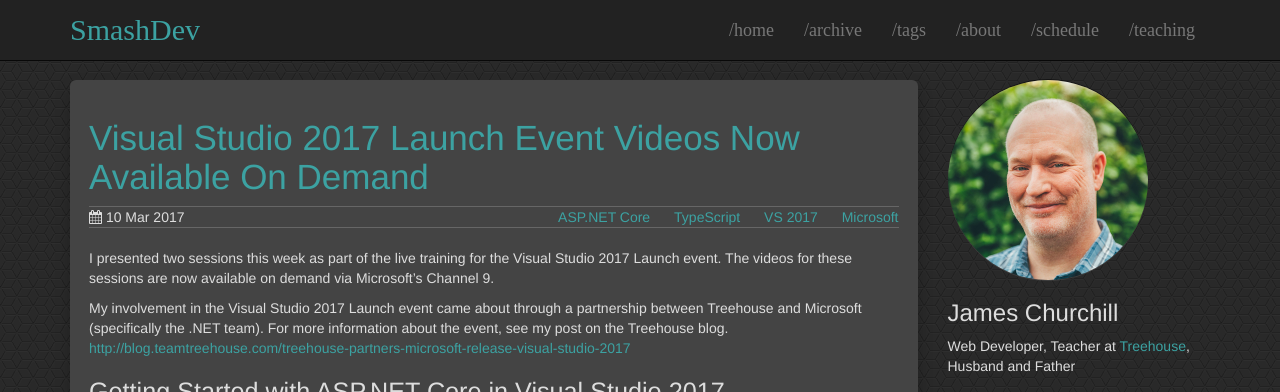
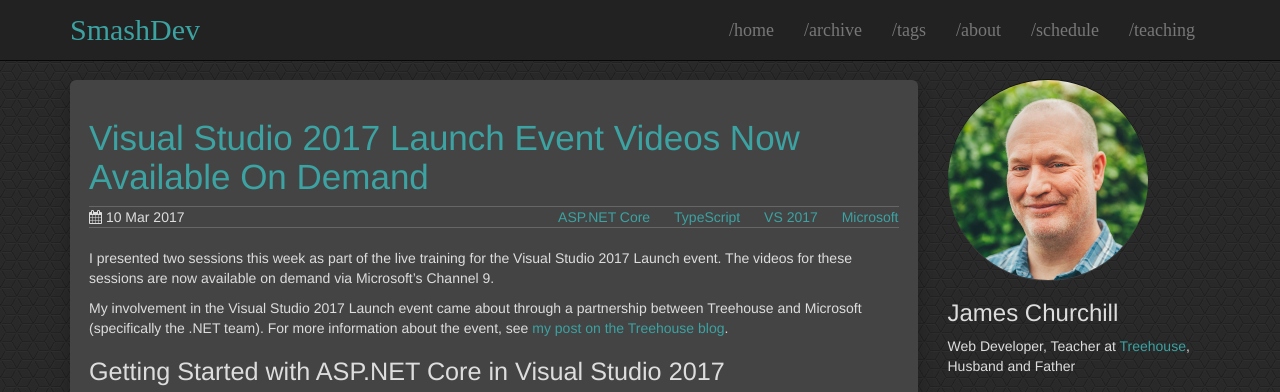
Before and after one commit to smashdevcode/smashdevcode.github.io, a Jekyll site: the page built from _posts/2017-03-10-Visual-Studio-2017-Launch-Event-Videos-Now-Available-On-Demand.md, in a window 1280 px wide and 900 px high, cut to the strip 0-392 px from the top of the window. Built offline with Jekyll 4.4.1, drawn with Linux system fonts in a browser that asks for light colours; comment, search, counter and statistics services are not loaded.

Commit message:
Updated post

```diff
--- a/_posts/2017-03-10-Visual-Studio-2017-Launch-Event-Videos-Now-Available-On-Demand.md
+++ b/_posts/2017-03-10-Visual-Studio-2017-Launch-Event-Videos-Now-Available-On-Demand.md
@@ -8,12 +8,11 @@
 
 I presented two sessions this week as part of the live training for the Visual Studio 2017 Launch event. The videos for these sessions are now available on demand via Microsoft's Channel 9.
 
-My involvement in the Visual Studio 2017 Launch event came about through a partnership between Treehouse and Microsoft (specifically the .NET team). For more information about the event, see my post on the Treehouse blog.
-[http://blog.teamtreehouse.com/treehouse-partners-microsoft-release-visual-studio-2017](http://blog.teamtreehouse.com/treehouse-partners-microsoft-release-visual-studio-2017)
+My involvement in the Visual Studio 2017 Launch event came about through a partnership between Treehouse and Microsoft (specifically the .NET team). For more information about the event, see [my post on the Treehouse blog](http://blog.teamtreehouse.com/treehouse-partners-microsoft-release-visual-studio-2017).
 
 ## Getting Started with ASP.NET Core in Visual Studio 2017
 
-<iframe src="https://channel9.msdn.com/Events/Visual-Studio/Visual-Studio-2017-Launch/WEB-101/player" width="960" height="540" allowFullScreen frameBorder="0"></iframe>
+<iframe src="https://channel9.msdn.com/Events/Visual-Studio/Visual-Studio-2017-Launch/WEB-101/player" width="700" height="394" allowFullScreen frameBorder="0"></iframe>
 
 ASP.NET Core is an open-source (github.com/aspnet/home) and cross-platform framework for building modern web apps using .NET. It is a significant redesign of ASP.NET that is built from the ground up to provide an optimized development framework for apps that are either deployed to the cloud or run on-premises. You can develop and run your ASP.NET Core apps cross-platform on Windows, Mac, and Linux.
 
@@ -21,7 +20,7 @@
 
 ## Exploring and Migrating to TypeScript
 
-<iframe src="https://channel9.msdn.com/Events/Visual-Studio/Visual-Studio-2017-Launch/WEB-102/player" width="960" height="540" allowFullScreen frameBorder="0"></iframe>
+<iframe src="https://channel9.msdn.com/Events/Visual-Studio/Visual-Studio-2017-Launch/WEB-102/player" width="700" height="394" allowFullScreen frameBorder="0"></iframe>
 
 TypeScript is a statically typed superset of JavaScript that compiles to plain JavaScript. It can help you be more productive and write higher quality code. That's all great, but migrating an existing JavaScript project to TypeScript can seem like a daunting proposition.
 
```
